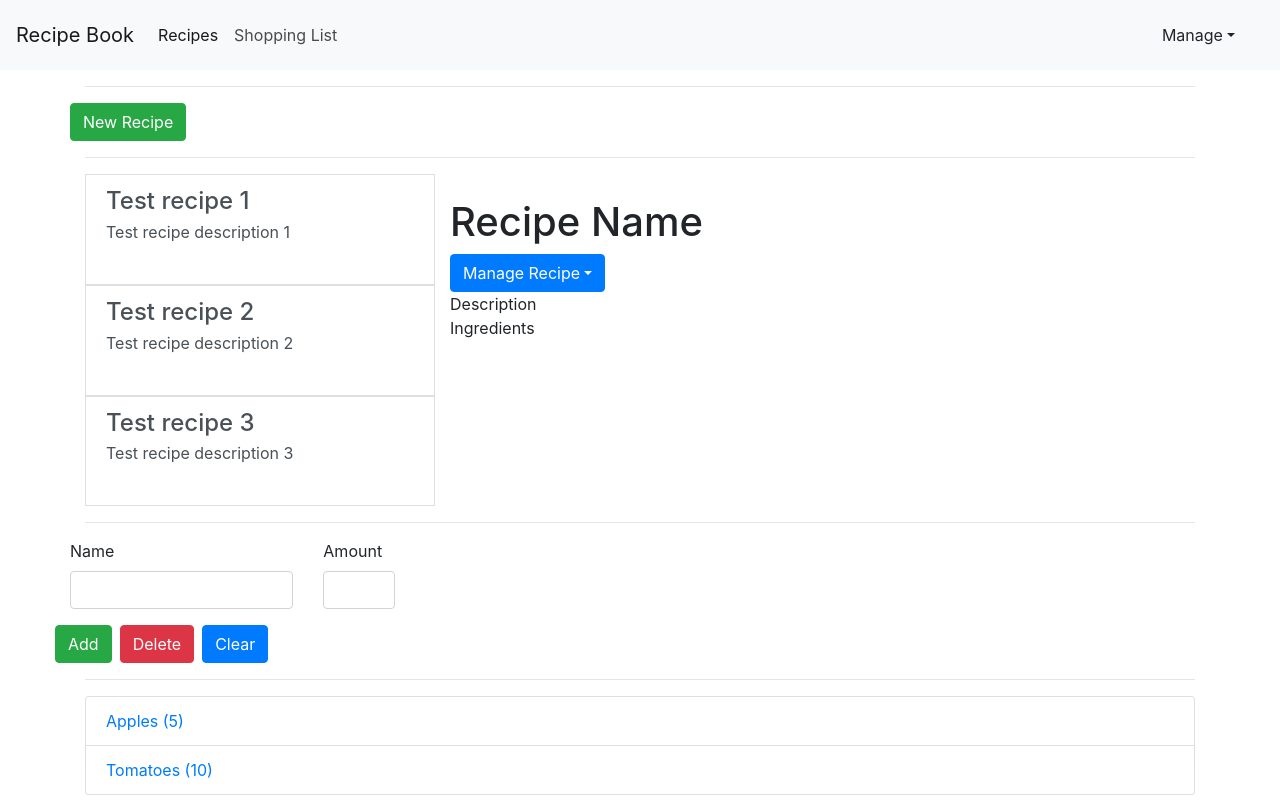
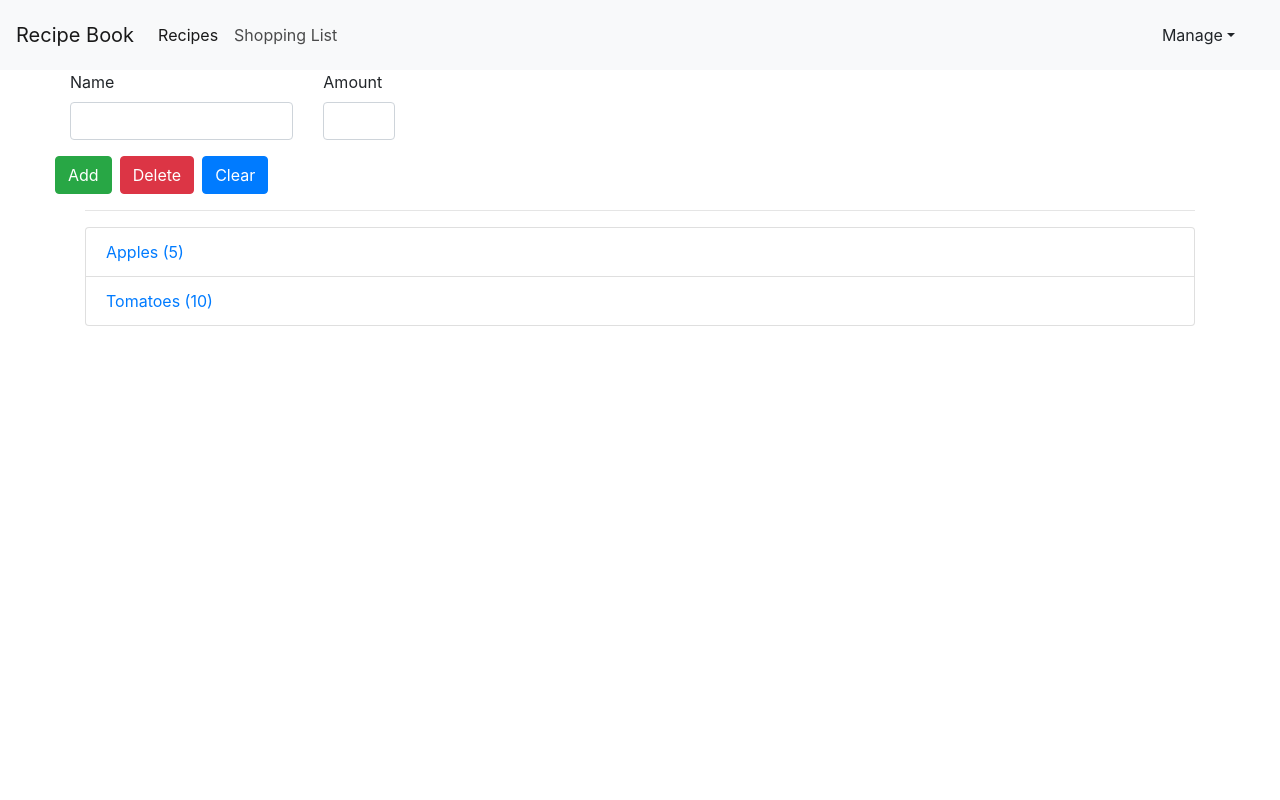
Before and after one commit to aagarwal10/angular-complete-guide, an Angular app: page / in a window 1280 px wide. Both pictures are taken after a click on the link "Shopping List". Built offline with nearby package versions, Linux system fonts and the light colour scheme.

Commit message:
Navigation menu updated based on Nav item selected

```diff
--- a/src/app/app.component.html
+++ b/src/app/app.component.html
@@ -1,10 +1,9 @@
-<app-header></app-header>
+<app-header (navItemClick)='onNavItemClicked($event)'></app-header>
 <div class="container">
   <div class="row">
-    <div class="col-sm">
-      <hr>
-      <app-recipe-list></app-recipe-list>
-      <hr>
-      <app-shopping-list></app-shopping-list>
+    <hr>
+    <div class="col-md-12">
+      <app-recipe-list *ngIf="selectedNavItemName === 'recipe'"></app-recipe-list>
+      <app-shopping-list *ngIf="selectedNavItemName === 'shopping'"></app-shopping-list>
+    </div>
   </div>
-</div>
--- a/src/app/app.component.ts
+++ b/src/app/app.component.ts
@@ -7,17 +7,9 @@ import { stringify } from 'querystring';
   styleUrls: ['./app.component.css']
 })
 export class AppComponent {
-  title = 'Angular Complete Guide';
-  userName : string = "test";
+  selectedNavItemName : string = 'recipe';
 
-  getUserNameState()
-  {
-    let state : boolean = this.userName === "";
-    return state;
-  }
-
-  resetUserName()
-  {
-    this.userName = "";
+  onNavItemClicked(navItemName: string) {
+    this.selectedNavItemName = navItemName;
   }
 }
--- a/src/app/header/header.component.html
+++ b/src/app/header/header.component.html
@@ -7,10 +7,10 @@
       <div class="navbar-collapse" [class.collapse]="collapsed" (window:resize)="collapsed = true">
       <ul class="navbar-nav">
         <li class="nav-item active">
-          <a class="nav-link" href="#">Recipes <span class="sr-only">(current)</span></a>
+          <a class="nav-link" href="#" (click)="onNavMenuClicked('recipe')">Recipes <span class="sr-only">(current)</span></a>
         </li>
         <li class="nav-item">
-          <a class="nav-link" href="#">Shopping List</a>
+          <a class="nav-link" href="#" (click)="onNavMenuClicked('shopping')">Shopping List</a>
         </li>
       </ul>
      <ul class="navbar navbar-nav ml-auto">
--- a/src/app/header/header.component.ts
+++ b/src/app/header/header.component.ts
@@ -1,4 +1,4 @@
-import { Component, OnInit } from '@angular/core';
+import { Component, OnInit,EventEmitter, Output } from '@angular/core';
 
 @Component({
   selector: 'app-header',
@@ -8,9 +8,13 @@ import { Component, OnInit } from '@angular/core';
 export class HeaderComponent implements OnInit {
 
   collapsed : boolean = true;
+  @Output() navItemClick: EventEmitter<string> = new EventEmitter<string>();
   constructor() { }
 
   ngOnInit(): void {
   }
 
+  onNavMenuClicked(navItemName: string) {
+    this.navItemClick.emit(navItemName);
+  }
 }
```
Also changed, not shown: 1 other file (tests, documents, lock files or other folders).
